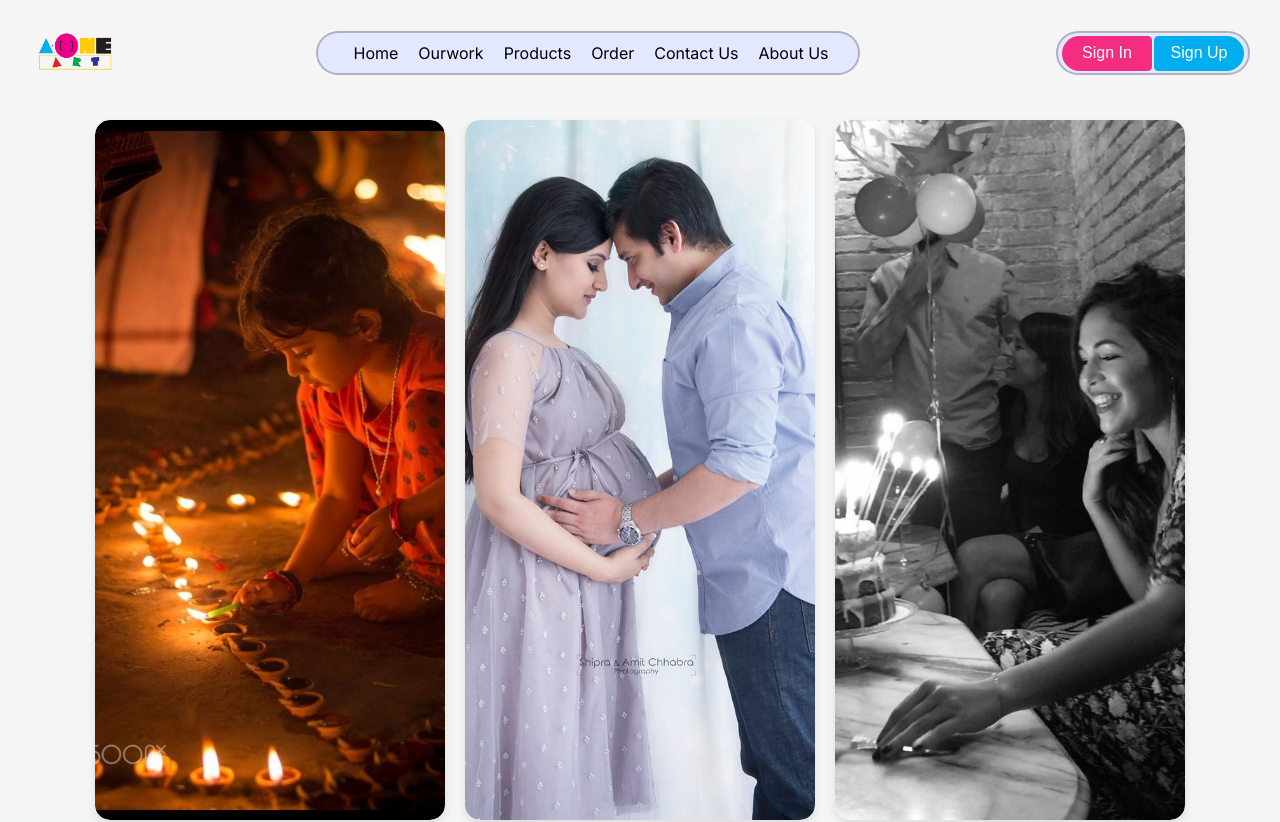
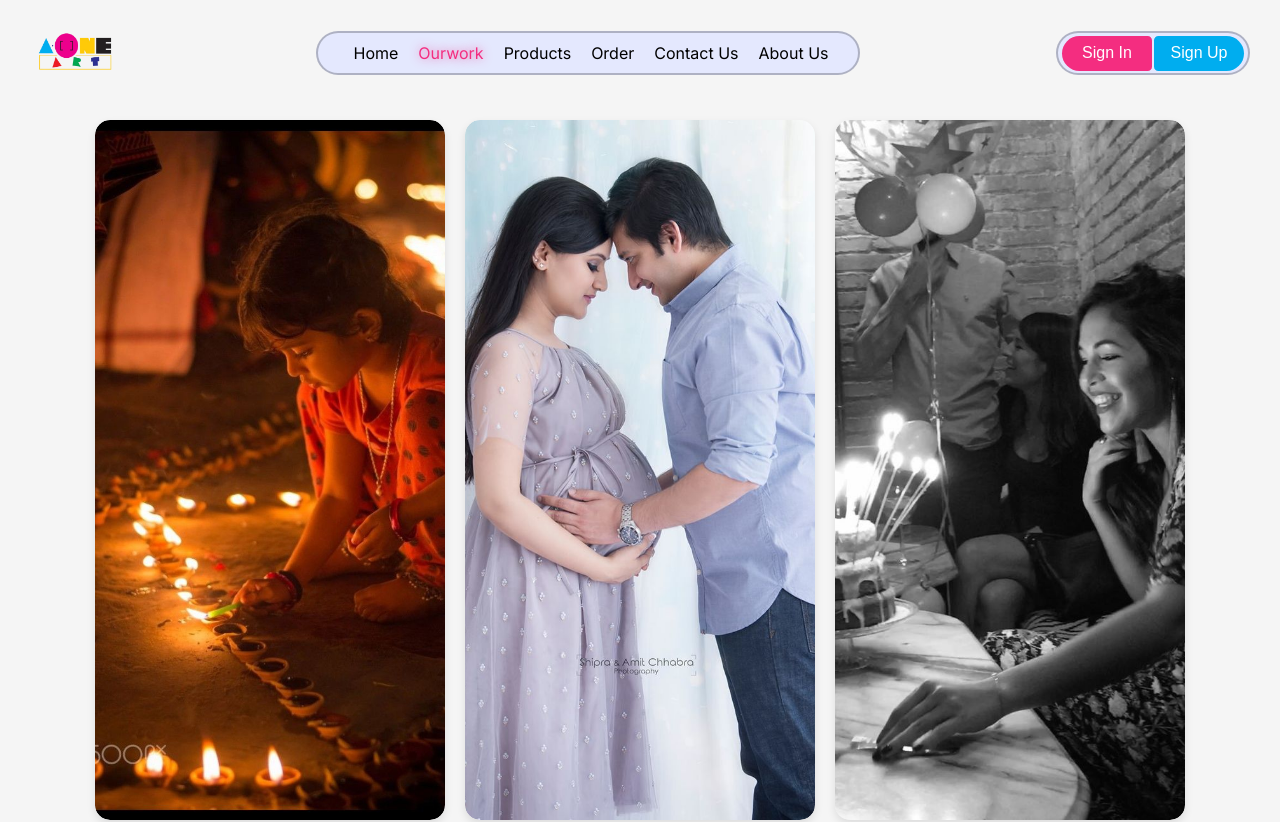
Before and after one commit to Shail-26/A-One-Art, a React (Create React App) app in the folder root/frontend/: page /ourwork in a window 1280 px wide. Shown: the top 822 px of the page. Built offline with nearby package versions, Linux system fonts and the light colour scheme; the HTML template or start-up script is replaced by a standard one.

Commit message:
fix: Correct typo in Navbar.js for 'Ourwork' link

```diff
--- a/root/frontend/src/components/Navbar.js
+++ b/root/frontend/src/components/Navbar.js
@@ -29,7 +29,7 @@ const Navbar = () => {
         </div>
         <ul className="nav-links">
           <li><NavLink to='/home' className={({ isActive }) => (isActive ? 'active' : '')}>Home</NavLink></li>
-          <li><NavLink to="/our-work" className={({ isActive }) => (isActive ? 'active' : '')}>Ourwork</NavLink></li>
+          <li><NavLink to="/ourwork" className={({ isActive }) => (isActive ? 'active' : '')}>Ourwork</NavLink></li>
           <li><NavLink to="/services" className={({ isActive }) => (isActive ? 'active' : '')}>Products</NavLink></li>
           <li><NavLink to="/order" className={({ isActive }) => (isActive ? 'active' : '')}>Order</NavLink></li>
           <li><NavLink to="/contact" className={({ isActive }) => (isActive ? 'active' : '')}>Contact Us</NavLink></li>
```
